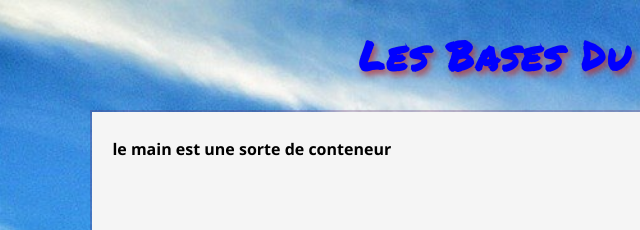
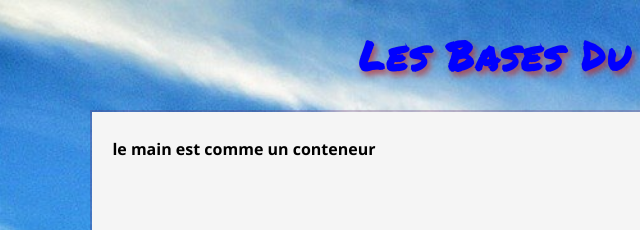
Before and after one commit to kissika/basescss, a plain HTML site: page index.html in a window 1280 px wide. Shown: the top 230 px of the page, 22-662 px from the left. Drawn offline with Linux system fonts and the light colour scheme.

Commit message:
modif du main

```diff
--- a/index.html
+++ b/index.html
@@ -11,7 +11,7 @@
     <h1>les bases du css ou pas</h1>
 
     <main>
-      <p>le main est une sorte de conteneur</p>
+      <p>le main est comme un conteneur</p>
     </main>
   </body>
 </html>
```
